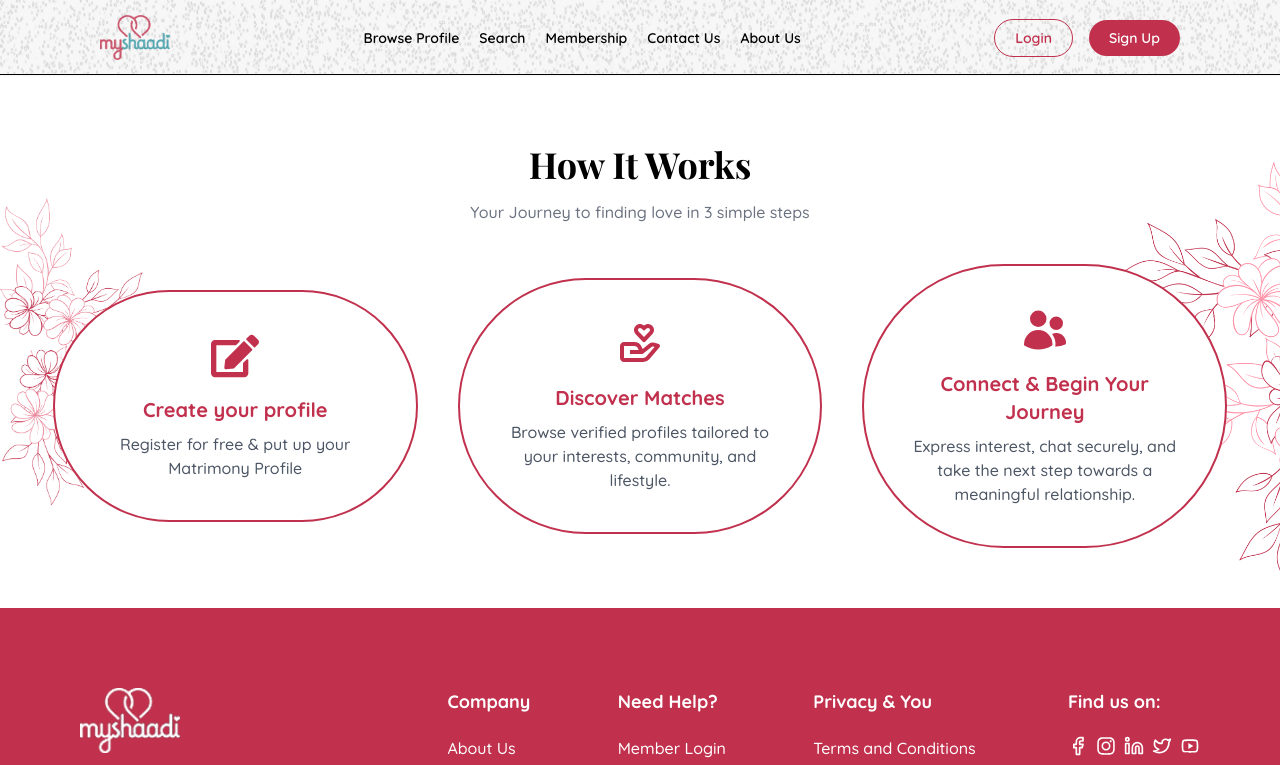
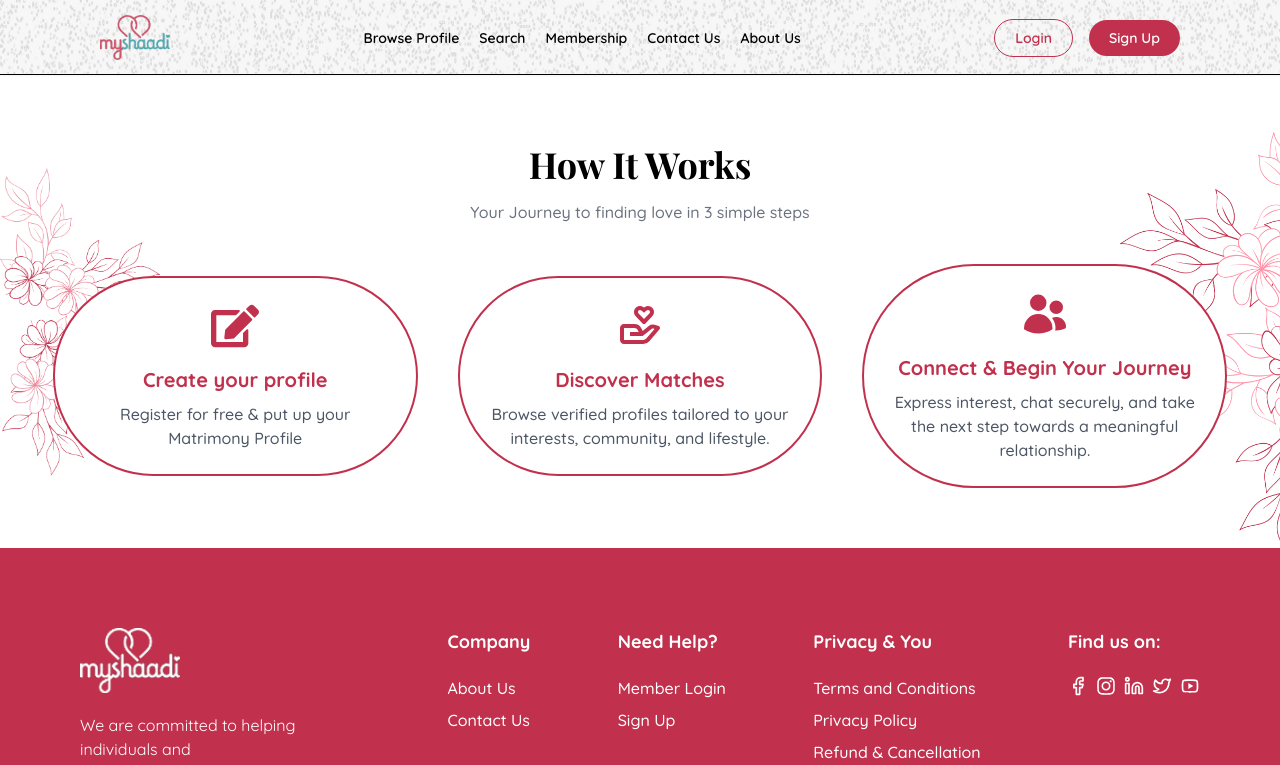
Before and after one commit to DeepakSolankiWebsenor/frontend-jodimilan, a Next.js app: page /HomePages/HowItWorks in a window 1280 px wide. Shown: the top 765 px of the page. Built offline with nearby package versions, Linux system fonts and the light colour scheme; what react-topbar-progress-indicator would draw is missing.

Commit message:
minor change

```diff
--- a/pages/HomePages/FindPerfectMatch.jsx
+++ b/pages/HomePages/FindPerfectMatch.jsx
@@ -32,7 +32,7 @@ const FindPerfectMatch = () => {
     maxAge: "",
   });
 
-  const isFormEmpty = Object.values(form).every(
+  const isFormEmpty = Object.values(form).some(
     (value) => value === "" || value === null
   );
 
--- a/pages/HomePages/HowItWorks.jsx
+++ b/pages/HomePages/HowItWorks.jsx
@@ -55,7 +55,7 @@ const HowItWorks = () => {
               return (
                 <div
                   key={idx}
-                  className="w-full sm:w-[45%] md:w-[30%] bg-white p-6 sm:p-8 md:p-10 rounded-full border-2 border-primary text-center"
+                  className="w-full sm:w-[45%] md:w-[30%] bg-white p-6 rounded-full border-2 border-primary text-center"
                 >
                   <Icon className="text-primary h-10 w-10 sm:h-12 sm:w-12 mx-auto" />
                   <div className="text-primary text-lg sm:text-xl font-bold mt-3 sm:mt-4">
```
